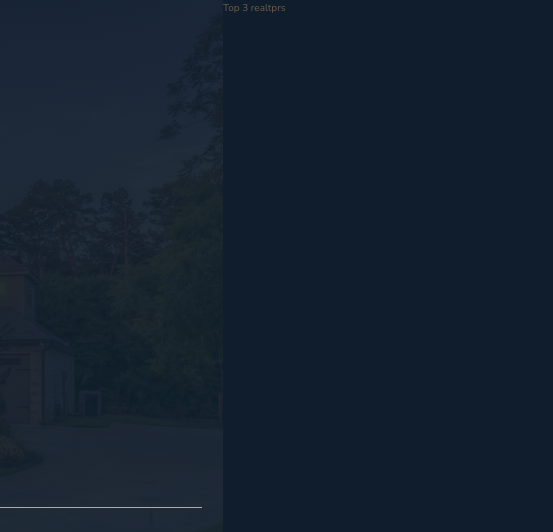
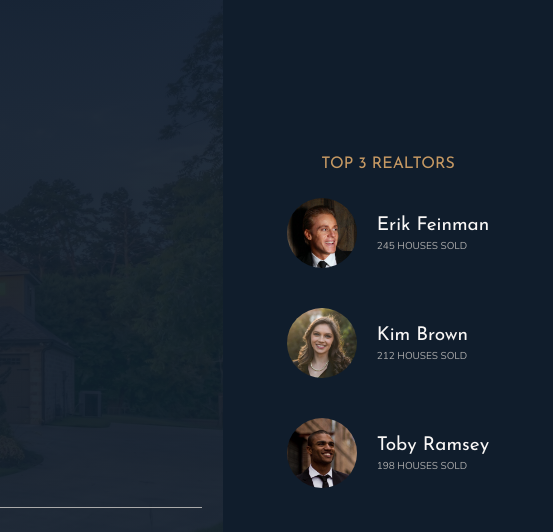
Before and after one commit to SahilS-26/nexter-grid, a website: page index.html in a window 1280 px wide. Shown: the top 532 px of the page, 727-1280 px from the left. Drawn offline with nearby package versions, Linux system fonts and the light colour scheme.

Commit message:
realtors section

```diff
--- a/index.html
+++ b/index.html
@@ -36,7 +36,28 @@
     </header>
 
     <!-- Realtor -->
-    <div class="realtors">Top 3 realtprs</div>
+    <div class="realtors">
+      <h3 class="heading-3">Top 3 Realtors</h3>
+      <div class="realtors__list">
+        <img src="img/realtor-1.jpeg" alt="Realtor 1" class="realtors__img" />
+        <div class="realtors__details">
+          <h4 class="heading-4 heading-4--light">Erik Feinman</h4>
+          <p class="realtors__sold">245 houses sold</p>
+        </div>
+
+        <img src="img/realtor-2.jpeg" alt="Realtor 2" class="realtors__img" />
+        <div class="realtors__details">
+          <h4 class="heading-4 heading-4--light">Kim Brown</h4>
+          <p class="realtors__sold">212 houses sold</p>
+        </div>
+
+        <img src="img/realtor-3.jpeg" alt="Realtor 3" class="realtors__img" />
+        <div class="realtors__details">
+          <h4 class="heading-4 heading-4--light">Toby Ramsey</h4>
+          <p class="realtors__sold">198 houses sold</p>
+        </div>
+      </div>
+    </div>
 
     <!-- Features -->
     <section class="features">
--- a/sass/_realtors.scss
+++ b/sass/_realtors.scss
@@ -1,4 +1,30 @@
 .realtors {
   background-color: $color-secondary;
   grid-column: col-start 7 / full-end;
+  padding: 3rem;
+  display: grid;
+  justify-content: center;
+  align-content: center;
+  justify-items: center;
+  grid-row-gap: 2rem;
+
+  &__list {
+    display: grid;
+    grid-template-columns: min-content 1fr;
+    grid-column-gap: 2rem;
+    grid-row-gap: 5vh;
+    align-items: center;
+  }
+
+  &__img {
+    width: 7rem;
+    border-radius: 50%;
+    display: block;
+  }
+
+  &__sold {
+    text-transform: uppercase;
+    color: $color-grey-light-2;
+    margin-top: -3px;
+  }
 }
```
Also changed, not shown: css/style.css, 1 other file.
